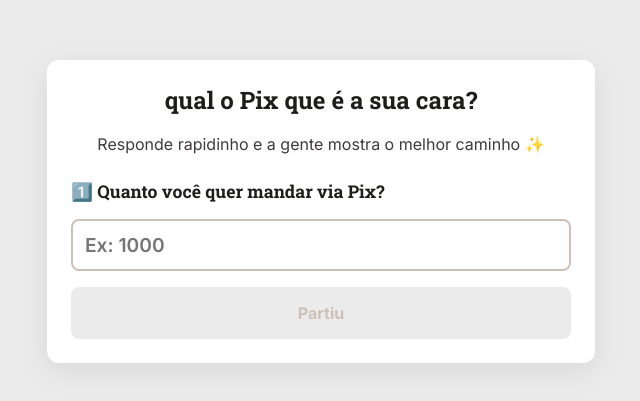
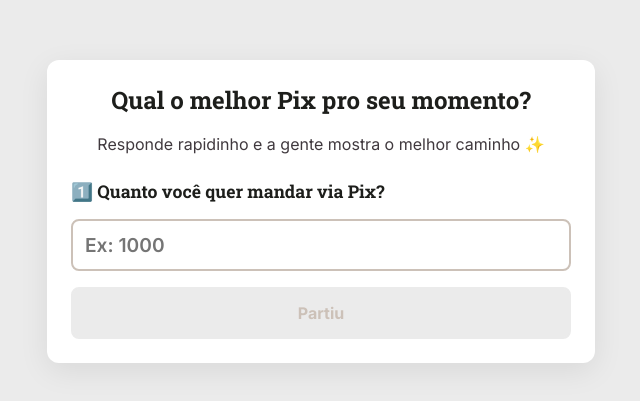
Before and after one commit to camilamarques-blip/simulador-pix-will, a plain HTML site: page index.html in a window 1280 px wide. Shown: the part 197-598 px from the top of the page, without its empty margins (319-959 px from the left). Drawn offline with Linux system fonts and the light colour scheme.

Commit message:
Update index.html

```diff
--- a/index.html
+++ b/index.html
@@ -17,7 +17,7 @@
 
         <div id="step-1" class="step-page active">
             <div class="step-content">
-                <h2>qual o Pix que é a sua cara?</h2>
+                <h2>Qual o melhor Pix pro seu momento?</h2>
                 <p>Responde rapidinho e a gente mostra o melhor caminho ✨</p>
                 <label for="input-amount" class="will-label">1️⃣ Quanto você quer mandar via Pix?</label>
                 <input type="number" id="input-amount" class="will-input" placeholder="Ex: 1000">
```
